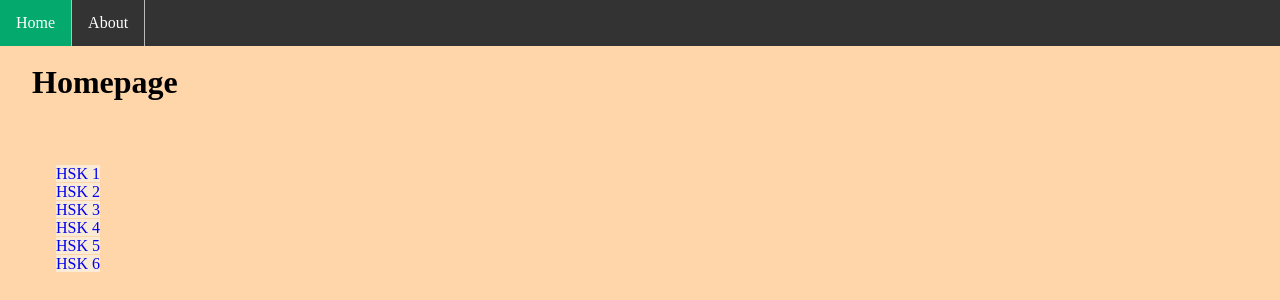
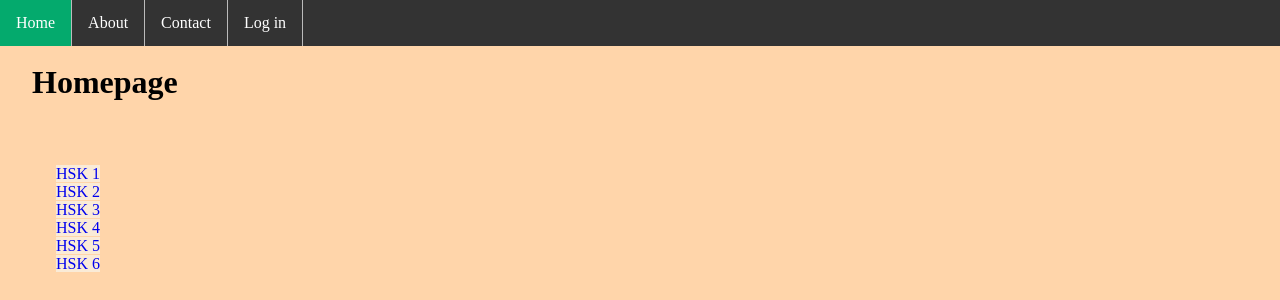
Before and after one commit to zhouyu9898/learnchinese, a Django app: page / in a window 1280 px wide. Shown: the top 300 px of the page. Run offline with Django 3.2, Linux system fonts and the light colour scheme.

Commit message:
added contact and login button but empty

```diff
--- a/learnchinese/chinesetest/templates/base.html
+++ b/learnchinese/chinesetest/templates/base.html
@@ -13,6 +13,8 @@
         <ul class="sidebar">
             <li class="sidebar"><a class="active" href="/">Home</a></li>
             <li class="sidebar"><a href="/">About</a></li>
+            <li class="sidebar"><a href="/">Contact</a></li>
+            <li class="sidebar"><a href="/">Log in</a></li>
         </ul>
         {% endblock %}
     </div>
```
